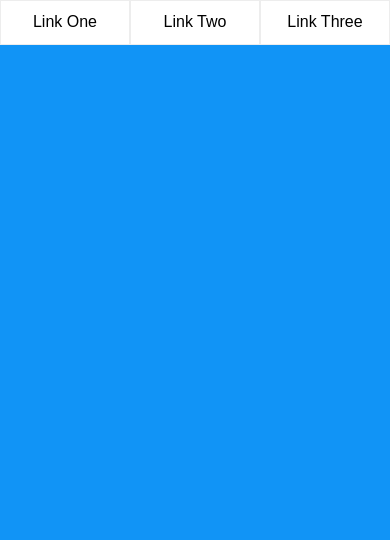
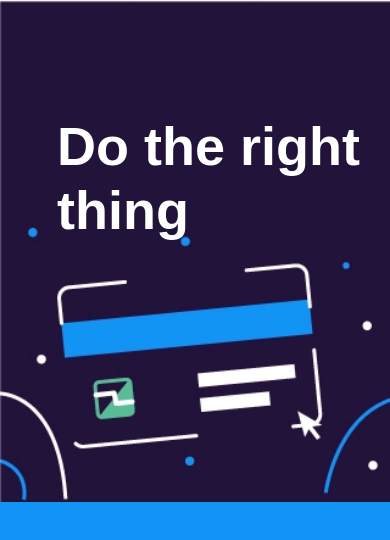
Before and after one commit to CDiala/wallethub, a plain HTML site: page index.html in a window 390 px wide. Drawn offline with Linux system fonts and the light colour scheme.

Commit message:
Created the hero component.

```diff
--- a/css/style.css
+++ b/css/style.css
@@ -30,7 +30,7 @@ h1 {
   color: var(--color-card);
   font-size: 102.18px;
   font-weight: 800;
-  line-height: 112.62px;
+  line-height: 122.62px;
 }
 
 h2 {
@@ -83,3 +83,42 @@ h3 {
 .nav-links > li:hover {
   cursor: pointer;
 }
+
+/* hero block */
+.hero__image {
+  width: 100vw;
+}
+
+.hero_header {
+  left: 57px;
+  margin: 0;
+  position: absolute;
+  top: 72px;
+}
+
+@media screen and (max-width: 1162px) {
+  .hero_header {
+    /* font-size: 92px;
+    line-height: 64.26px;
+    margin: 32px auto; */
+    width: 80%;
+    font-size: 8vw;
+    margin: 1vw auto;
+  }
+
+  .hero__image {
+    width: 100vw;
+  }
+}
+
+@media screen and (max-width: 425px) {
+  .hero_header {
+    font-size: 54px;
+    line-height: 64.26px;
+    margin: 42px auto;
+  }
+
+  .hero__image {
+    width: 100vw;
+  }
+}
--- a/index.html
+++ b/index.html
@@ -9,13 +9,20 @@
     <link rel="stylesheet" href="css/style.css" />
   </head>
   <body>
-    <nav class="nav-container">
-      <ul class="grid grid--cols-3 nav-links">
-        <li id="nav-1">Navigation Link One</li>
-        <li id="nav-2">Navigation Link Two</li>
-        <li id="nav-3">Navigation Link Three</li>
-      </ul>
-    </nav>
+    <div>
+      <h1 class="hero_header">Do the right thing</h1>
+      <picture>
+        <source
+          media="(min-width: 426px)"
+          srcset="images/desktop_hero.webp, images/desktop_hero.jpg"
+        />
+        <source
+          media="(max-width: 425px)"
+          srcset="images/mobile_hero.webp, images/mobile_hero.jpg"
+        />
+        <img class="hero__image" src="images/desktop_hero.jpg" alt="" />
+      </picture>
+    </div>
     <script src="main.js"></script>
   </body>
 </html>
```
Also changed, not shown: components/hero.html (added, +14 -0 lines), images/desktop_hero.jpg (added), images/desktop_hero.webp (added), images/mobile_hero.jpg (added), images/mobile_hero.webp (added), 2 other files.
